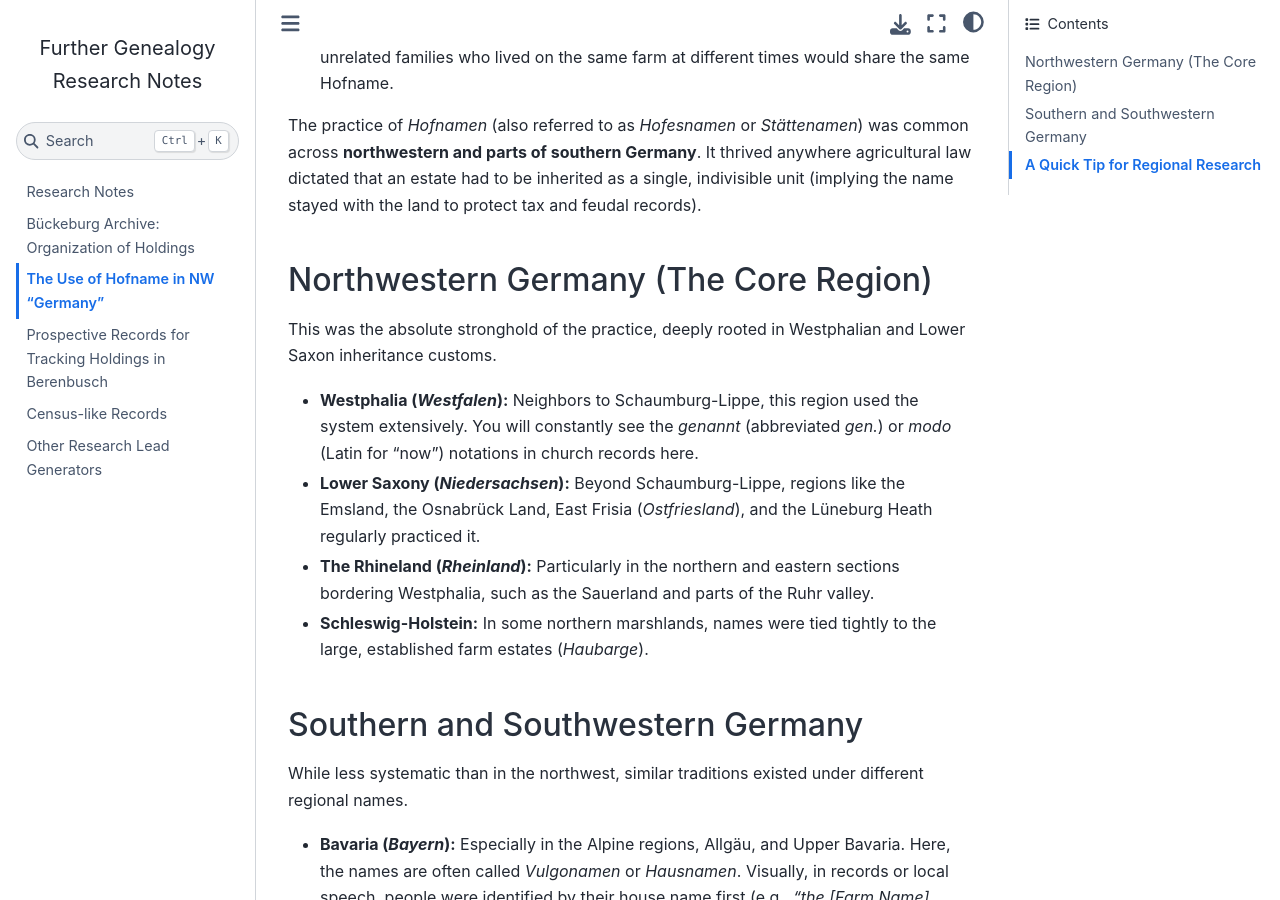
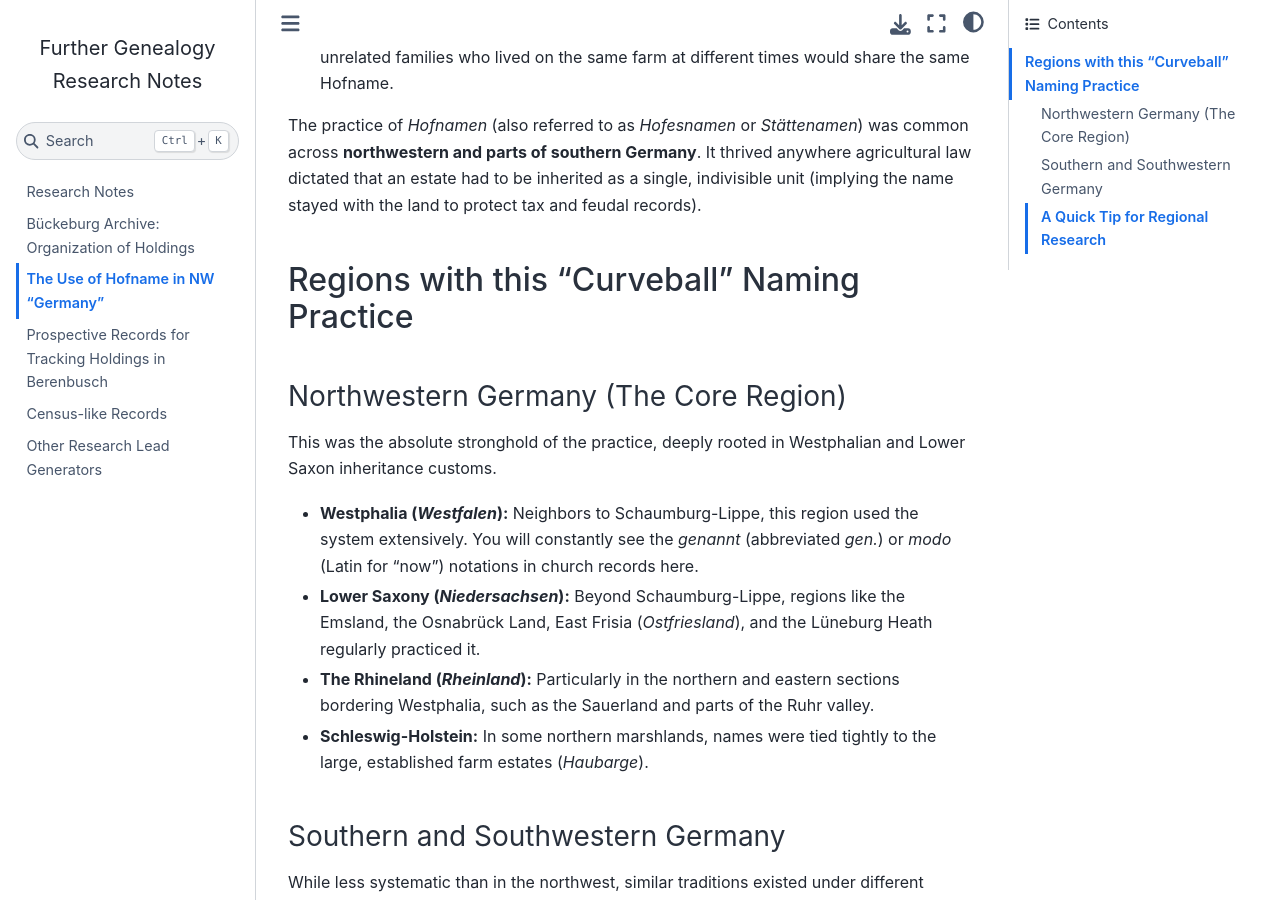
Before and after one commit to kurt-krueckeberg/sphinx-research, a Jupyter Book: the page built from research/hofnamen.md, in a window 1280 px wide and 900 px high, scrolled down 525 px. Built offline with Jupyter Book 1.0.4 settings and Sphinx 7.4.7 and the Sphinx Book theme 1.1.4, drawn with Linux system fonts in a browser that asks for light colours.

Commit message:
Update files

```diff
--- a/research/hofnamen.md
+++ b/research/hofnamen.md
@@ -25,6 +25,8 @@ The practice of *Hofnamen* (also referred to as *Hofesnamen* or
 Germany**. It thrived anywhere agricultural law dictated that an estate had
 to be inherited as a single, indivisible unit (implying the name stayed
 with the land to protect tax and feudal records).
+
+## Regions with this "Curveball" Naming Practice
 
 ### Northwestern Germany (The Core Region)
 
```
